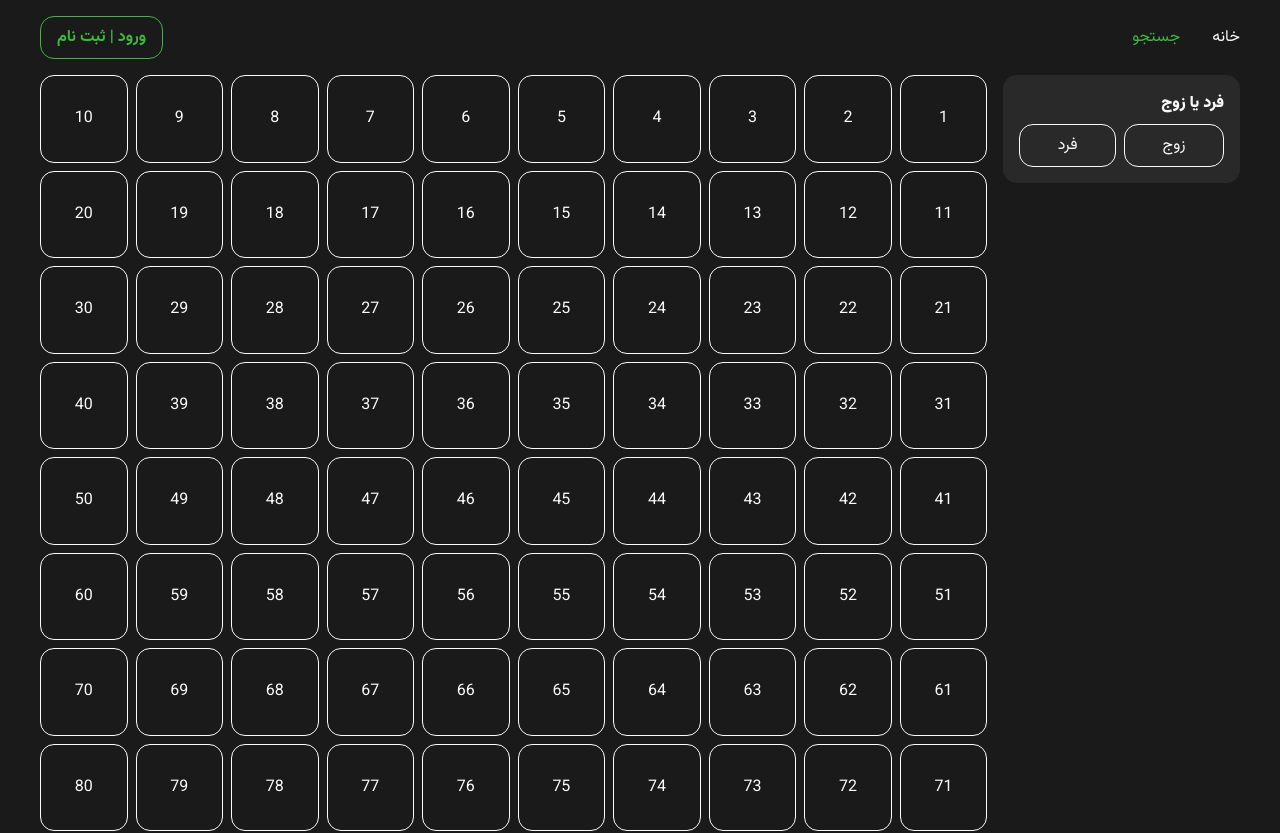
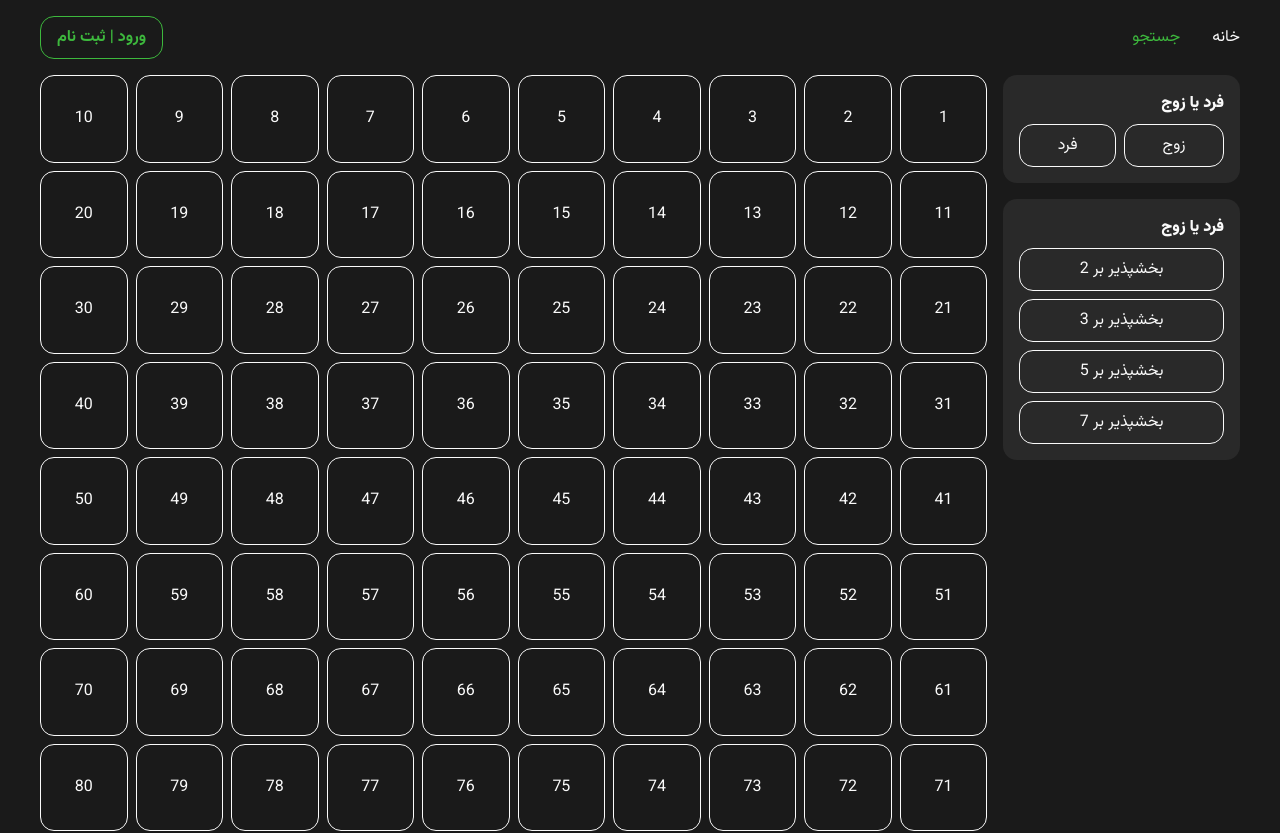
Before and after one commit to CodectiveOrg/bootcamp-2024-free-nextjs-vahidglp, a Next.js app: page /search in a window 1280 px wide. Shown: the top 833 px of the page. Built offline with nearby package versions, Linux system fonts and the light colour scheme.

Commit message:
[ADD] multiplaier add

```diff
--- a/src/app/search/page.module.css
+++ b/src/app/search/page.module.css
@@ -3,8 +3,12 @@
   grid-template-columns: 1fr 4fr;
   gap: 1rem;
   margin-block-end: 2rem;
+  align-items: start;
 
-
+  .filters {
+    display: grid;
+    gap: 1rem;
+  }
 
   .result {
     display: grid;
--- a/src/app/search/page.tsx
+++ b/src/app/search/page.tsx
@@ -13,11 +13,20 @@ export default function Page(): ReactElement {
   return (
     <div className={styles.page}>
       <div className={styles.filters}>
-        <FilterComponent
+      <FilterComponent
           title="فرد یا زوج"
           options={[
             { value: "even", label: "زوج" },
             { value: "odd", label: "فرد" },
+          ]}
+        ></FilterComponent>
+        <FilterComponent
+          title="بخش پذیری"
+          options={[
+            { value: "two", label: "بخشپذیر بر 2" },
+            { value: "three", label: "بخشپذیر بر 3" },
+            { value: "five", label: "بخشپذیر بر 5" },
+            { value: "seven", label: "بخشپذیر بر 7" },
           ]}
         ></FilterComponent>
       </div>
```
